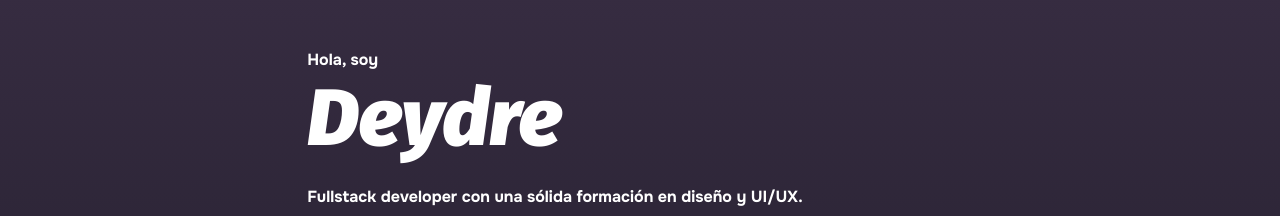
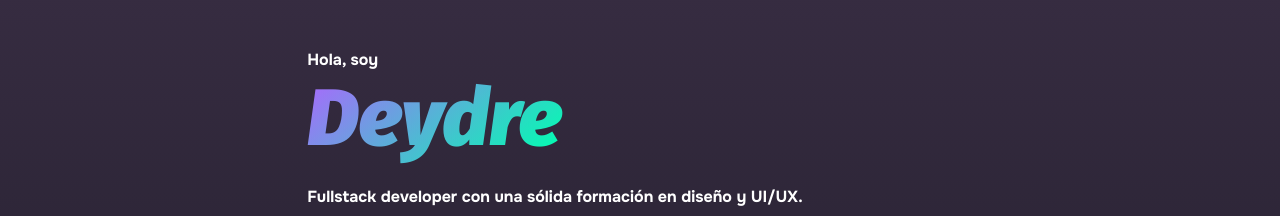
Before and after one commit to Deydre/porfolio, a React (Vite) app: page / in a window 1280 px wide. Shown: the part 169-385 px from the top of the page. Built offline with nearby package versions, Linux system fonts and the light colour scheme.

Commit message:
add/color text

```diff
--- a/src/components/Main/Hero/Hero.jsx
+++ b/src/components/Main/Hero/Hero.jsx
@@ -1,12 +1,38 @@
-import React from "react";
+import React, { useState, useEffect } from "react";
 import { FaGithub, FaLinkedin } from "react-icons/fa";
 
 const Hero = () => {
+
+  const [gradient, setGradient] = useState("linear-gradient(140deg, rgb(175, 99, 255) 0%, rgba(0,255,176,1) 45%)");
+
+  useEffect(() => {
+    const handleMouseMove = (e) => {
+      const hue1 = Math.floor((e.clientX / window.innerWidth) * 360);
+      const hue2 = Math.floor((e.clientY / window.innerHeight) * 360);
+
+      const pastelColor1 = `hsl(${hue1}, 70%, 80%) 0%`;
+      const pastelColor2 = `hsl(${hue2}, 70%, 80%) 40%`;
+
+      setGradient(`linear-gradient(140deg, ${pastelColor1}, ${pastelColor2})`);
+    };
+
+    window.addEventListener("mousemove", handleMouseMove);
+
+    return () => {
+      window.removeEventListener("mousemove", handleMouseMove);
+    };
+  }, []);
+
+
   return <>
     <section id="hero">
       <article>
         <h4>Hola, soy</h4>
-        <h1>Deydre</h1>
+        <h1
+            style={{
+              "background-image": gradient,
+            }}
+          >Deydre</h1>
       </article>
       <article>
         <p><strong>Fullstack developer con una sólida formación en diseño y UI/UX.</strong></p>
--- a/src/styles/components/_Hero.scss
+++ b/src/styles/components/_Hero.scss
@@ -11,4 +11,10 @@
     // padding: 0px 400px;
     padding: 0px 24%;
 
+    h1 {
+        transition: background 0.3s ease-in-out;
+        color: transparent;
+        background-clip: text;
+        text-decoration: none;
+    }
 }
```
